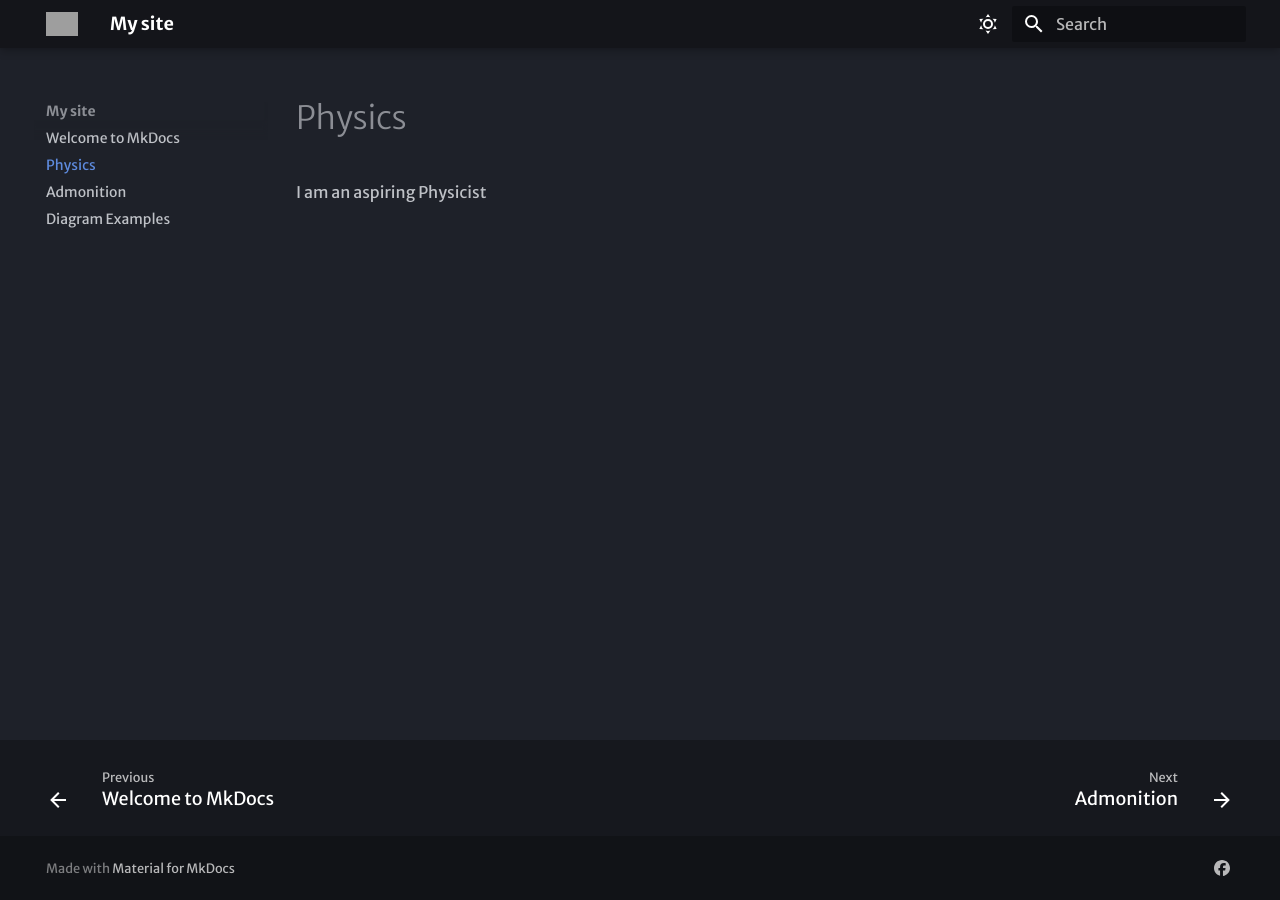
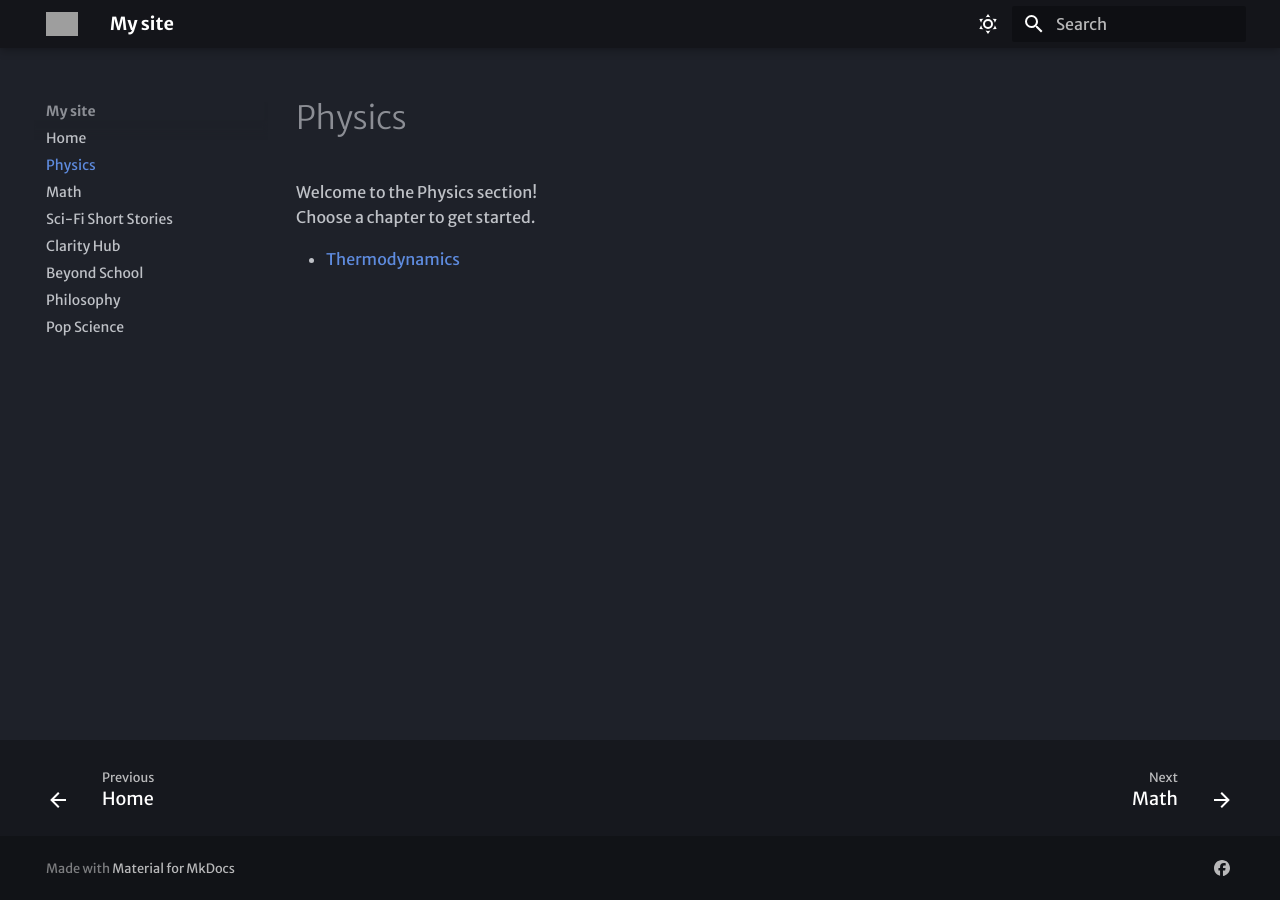
Before and after one commit to Rayhan-Alam-Stack/Re-Learned, an MkDocs documentation site: the page built from docs/Physics/index.md, in a window 1280 px wide. Built offline with MkDocs 1.6.1 and Material for MkDocs 9.7.7, drawn with Linux system fonts in a browser that asks for light colours; some web fonts are replaced; grey boxes are pictures that could not be loaded.

Commit message:
Add new docs sections and restructure Physics; update mkdocs.yml

```diff
--- a/docs/Physics.md
+++ /dev/null
@@ -1,3 +0,0 @@
-# Physics
-
-I am an aspiring Physicist
--- /dev/null
+++ b/docs/Physics/index.md
@@ -0,0 +1,6 @@
+# Physics
+
+Welcome to the Physics section!
+Choose a chapter to get started.
+
+- [Thermodynamics](Thermodynamics/index.md)
--- a/mkdocs.yml
+++ b/mkdocs.yml
@@ -10,9 +10,9 @@ theme:
     code: Red Hat Mono
 
   features:
-        - navigation.footer
+    - navigation.footer
   palette:
-  # Dark Mode
+    # Dark Mode
     - scheme: slate
       toggle:
         icon: material/weather-sunny
@@ -28,24 +28,32 @@ theme:
       primary: blue
       accent: deep orange
 
-
 markdown_extensions:
   - attr_list
-  - pymdownx.emoji:
-      emoji_index: !!python/name:material.extensions.emoji.twemoji
-      emoji_generator: !!python/name:material.extensions.emoji.to_svg
-
   - admonition
   - pymdownx.details
+
+  - pymdownx.arithmatex:
+      generic: true
   - pymdownx.superfences:
       custom_fences:
         - name: mermaid
           class: mermaid
           format: !!python/name:pymdownx.superfences.fence_code_format
 
+extra_javascript:
+  - https://cdn.jsdelivr.net/npm/mathjax@3/es5/tex-mml-chtml.js
 
-# extra informations in footer
 
+nav:
+  - Home: index.md
+  - Physics: Physics/index.md
+  - Math: Math/index.md
+  - Sci-Fi Short Stories: Sci-Fi/index.md
+  - Clarity Hub: Clarity Hub/index.md
+  - Beyond School: Beyond School/index.md
+  - Philosophy: Philosophy/index.md
+  - Pop Science: Pop-Science/index.md
 extra:
   social:
     - icon: simple/facebook
```
Also changed, not shown: docs/Beyond School/index.md (added, +1 -0 lines), docs/Math/index.md (added, +1 -0 lines), docs/Philosophy/index.md (added, +1 -0 lines), docs/Physics/Thermodynamics/index.md (added, +1 -0 lines), docs/Pop-Science/index.md (added, +1 -0 lines), docs/Student Submissions/index.md (added, +1 -0 lines), docs/admonition.md (deleted, +0 -6 lines), docs/index.md (+24 -17 lines), docs/Clarity Hub/index.md (added), docs/Sci-Fi/index.md (added).
